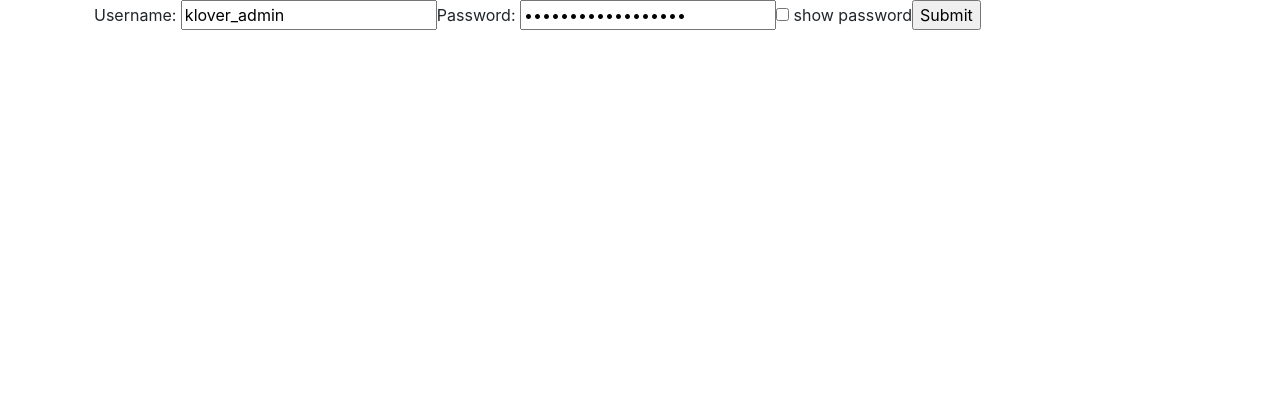
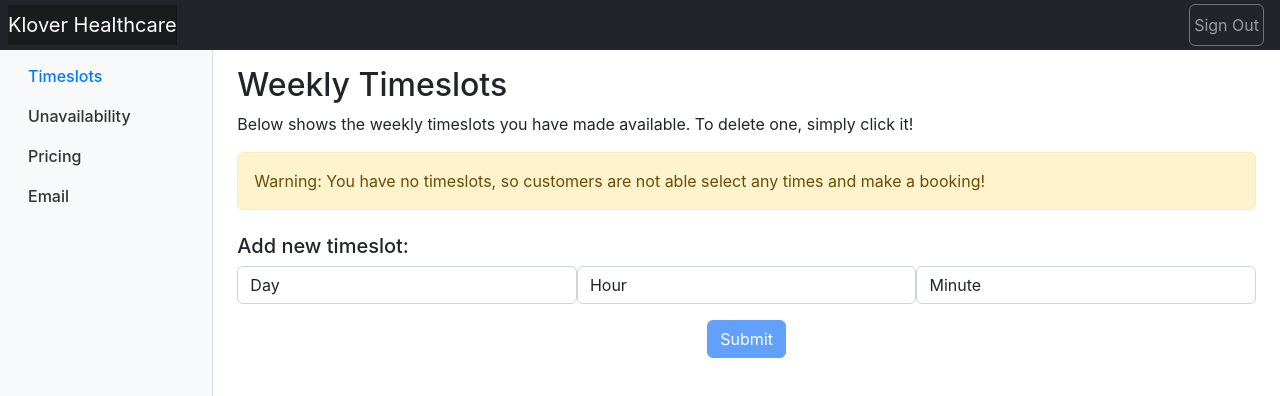
Before and after one commit to ArdalanJaf/klover-health, a React (Create React App) app: page /admin in a window 1280 px wide. Shown: the top 396 px of the page. Built offline with nearby package versions, Linux system fonts and the light colour scheme.

Commit message:
styled Header/Nav, styling admin dashboard

```diff
--- a/src/components/Header.jsx
+++ b/src/components/Header.jsx
@@ -5,19 +5,28 @@ import img from "../assets/panoramic-3094350_1920.jpg";
 function Header() {
   return (
     <div
-      className="container-fluid bg-image"
-      style={{ backgroundImage: `url(${img})` }}
+      className="container-max position-relative mb-4"
+      // style={{ background: `lightblue url(${img}) no-repeat` }}
     >
-      {/* <img src={img} /> */}
-      <h3>Get you the attention you need...</h3>
-      <p>
-        Get an assessment by a fully certified, experienced psychiatrist to get
-        NHS mental health assistance faster.
-      </p>
-      <a href="#products" className="btn btn-primary">
-        Book Now
-      </a>{" "}
-      {/* call to action */}
+      <img src={img} alt="English landscape" className="img-fluid" />
+      <div className="position-absolute top-0 left-0 w-100 h-100 text-center d-flex flex-column justify-content-center">
+        <h1
+          className="mb-4 mx-2 text-white fs-1 fs-md-6"
+          style={{ textShadow: "black 1px 1px 1px" }}
+        >
+          Accelerate your access to NHS mental health support.{" "}
+        </h1>
+        {/* <p>
+          Get an assessment by a fully certified psychiatrist to get NHS mental
+          health assistance faster.
+        </p> */}
+        <div>
+          <a href="#products" className="btn btn-lg btn-primary shadow-lg">
+            Book Now
+          </a>
+        </div>
+        {/* call to action */}
+      </div>
     </div>
   );
 }
--- a/src/components/Nav.jsx
+++ b/src/components/Nav.jsx
@@ -6,7 +6,7 @@ function Nav() {
   const handleNavCollapse = () => setIsNavCollapsed(!isNavCollapsed);
 
   return (
-    <nav className="navbar navbar-expand-sm navbar-light bg-light px-2">
+    <nav className="navbar navbar-expand-sm navbar-light bg-light px-2 sticky-top">
       <a className="navbar-brand" href="#">
         Klover Healthcare
       </a>
--- a/src/components/admin/Admin.jsx
+++ b/src/components/admin/Admin.jsx
@@ -7,10 +7,14 @@ import { setAvailableTs, setTimeslotInfo } from "../../redux/adminSlice";
 import AdminExceptions from "./AdminExceptions";
 import AdminValues from "./AdminValues";
 import AdminLogin from "./AdminLogin";
+import { setLogin } from "../../redux/adminSlice";
+import "bootstrap/dist/js/bootstrap.bundle";
+import "./dashboard.css";
 
 const Admin = () => {
   const dispatch = useDispatch();
-  const [loggedIn, setLoggedIn] = useState(false);
+  const [loggedIn, setLoggedIn] = useState(true);
+  const [screen, setScreen] = useState(0);
 
   const getAvailableTimeslots = async () => {
     try {
@@ -34,17 +38,87 @@ const Admin = () => {
     }
   };
 
+  const handleSignOut = () => {
+    setLoggedIn(false);
+    dispatch(setLogin({ userId: "", token: "" }));
+  };
+
   // useEffect(() => {
   //   getAvailableTimeslots();
   //   getTimeslotInfo();
   // }, []);
 
   return (
-    <div className="container">
-      {!loggedIn && <AdminLogin setLoggedIn={setLoggedIn} />}
-      {loggedIn && <AdminTimeslots getTimeslotInfo={getTimeslotInfo} />}
-      {/* {loggedIn && <AdminExceptions />} */}
-      {/* {loggedIn && <AdminValues />} */}
+    <div className="container-max">
+      <div className="navbar navbar-dark sticky-top bg-dark flex-md-nowrap p-0">
+        <a className="navbar-brand ms-2" href="#">
+          Klover Healthcare
+        </a>
+        <div className="navbar-nav px-3">
+          <div className="nav-item text-nowrap">
+            <button
+              className="nav-link btn btn-outline-secondary my-1 px-1"
+              onClick={handleSignOut}
+              disabled={loggedIn ? false : true}
+            >
+              Sign Out
+            </button>
+          </div>
+        </div>
+      </div>
+      <div className="container-fluid">
+        <div className="row">
+          <nav className="col-12 col-md-2 d-block bg-light sidebar">
+            <div className="sidebar-sticky">
+              <ul className="nav flex-md-column flex-row">
+                <li className="nav-item">
+                  <a
+                    className={`nav-link ${screen === 0 ? "active" : ""}`}
+                    onClick={() => setScreen(0)}
+                  >
+                    Timeslots
+                  </a>
+                </li>
+                <li className="nav-item">
+                  <a
+                    className={`nav-link ${screen === 1 ? "active" : ""}`}
+                    onClick={() => setScreen(1)}
+                  >
+                    Unavailability
+                  </a>
+                </li>
+                <li className="nav-item">
+                  <a
+                    className={`nav-link ${screen === 2 ? "active" : ""}`}
+                    onClick={() => setScreen(2)}
+                  >
+                    Pricing
+                  </a>
+                </li>
+                <li className="nav-item">
+                  <a
+                    className={`nav-link ${screen === 3 ? "active" : ""}`}
+                    onClick={() => setScreen(3)}
+                  >
+                    Email
+                  </a>
+                </li>
+              </ul>
+            </div>
+          </nav>
+          <div
+            role="main"
+            className="ms-md-auto col-12 mt-5 mt-md-0 col-md-10 pt-3 px-4"
+          >
+            {!loggedIn && <AdminLogin setLoggedIn={setLoggedIn} />}
+            {loggedIn && screen === 0 && (
+              <AdminTimeslots getTimeslotInfo={getTimeslotInfo} />
+            )}
+            {loggedIn && screen === 1 && <AdminExceptions />}
+            {/* {loggedIn && <AdminValues />} */}
+          </div>
+        </div>
+      </div>
     </div>
   );
 };
--- a/src/components/admin/AdminTimeslots.jsx
+++ b/src/components/admin/AdminTimeslots.jsx
@@ -90,11 +90,11 @@ function AdminTimeslots() {
 
   return (
     <div>
-      <div>
-        <h3>Weekly Timeslots:</h3>
+      <div className="mb-4">
+        <h2>Weekly Timeslots</h2>
         <p>
-          Below shows the timeslots you have made available. To delete one,
-          simply click it!
+          Below shows the weekly timeslots you have made available. To delete
+          one, simply click it!
         </p>
         {timeslots.length > 0 ? (
           <ul>
@@ -120,21 +120,23 @@ function AdminTimeslots() {
             })}
           </ul>
         ) : (
-          <p>
-            Warning: You have not made any available timeslots, so customers
-            cannot book any sessons!
-          </p>
+          <div className="alert alert-warning">
+            Warning: You have no timeslots, so customers are not able select any
+            times and make a booking!
+          </div>
         )}
       </div>
 
       <div>
         <h5>Add new timeslot:</h5>
+        <div className="d-flex justify-content-between mb-3">
           <select
+            className="form-control"
             id="day"
             value={localTimeslot.day}
             onChange={(e) => handleSelect(e)}
           >
-          <option>Day</option>
+            <option value="">Day</option>
             {days.map((day, i) => (
               <option key={i} value={i}>
                 {day}
@@ -142,11 +144,12 @@ function AdminTimeslots() {
             ))}
           </select>
           <select
+            className="form-control"
             id="hour"
             value={localTimeslot.hour}
             onChange={(e) => handleSelect(e)}
           >
-          <option>Hour</option>
+            <option value="">Hour</option>
             {hour.map((num, i) => (
               <option key={i} value={num}>
                 {makeDoubleDigitStr(num)}
@@ -154,21 +157,24 @@ function AdminTimeslots() {
             ))}
           </select>
           <select
+            className="form-control"
             id="minutes"
             value={localTimeslot.minutes}
             onChange={(e) => {
               handleSelect(e);
             }}
           >
-          <option>Minute</option>
+            <option value="">Minute</option>
             {minutes.map((num, i) => (
               <option key={i} value={num}>
                 {makeDoubleDigitStr(num)}
               </option>
             ))}
           </select>
-
+        </div>
+        <div className="text-center">
           <button
+            className="btn btn-primary"
             type="submit"
             disabled={
               localTimeslot.day && localTimeslot.hour && localTimeslot.minutes
@@ -182,6 +188,7 @@ function AdminTimeslots() {
           >
             Submit
           </button>
+        </div>
       </div>
 
       {/* <button
--- /dev/null
+++ b/src/components/admin/dashboard.css
@@ -0,0 +1,112 @@
+body {
+  font-size: 0.875rem;
+}
+
+.feather {
+  width: 16px;
+  height: 16px;
+  vertical-align: text-bottom;
+}
+
+/*
+   * Sidebar
+   */
+
+.sidebar {
+  position: fixed;
+  top: 0;
+  bottom: 0;
+  left: 0;
+  z-index: 100; /* Behind the navbar */
+  padding: 0;
+  box-shadow: inset 0 -1px 0 rgba(0, 0, 0, 0.1);
+  max-height: 100px;
+}
+
+@media (min-width: 768px) {
+  .sidebar {
+    max-height: 999px;
+    box-shadow: inset -1px 0 0 rgba(0, 0, 0, 0.1);
+  }
+}
+
+.sidebar-sticky {
+  position: -webkit-sticky;
+  position: sticky;
+  top: 48px; /* Height of navbar */
+  height: 48px;
+  padding-top: 0.5rem;
+  overflow-x: hidden;
+  overflow-y: auto; /* Scrollable contents if viewport is shorter than content. */
+}
+
+@media (min-width: 768px) {
+  .sidebar-sticky {
+    height: calc(100vh - 48px);
+  }
+}
+
+.sidebar .nav-link {
+  font-weight: 500;
+  color: #333;
+  cursor: pointer;
+}
+
+.sidebar .nav-link .feather {
+  margin-right: 4px;
+  color: #999;
+}
+
+.sidebar .nav-link.active {
+  color: #007bff;
+}
+
+.sidebar .nav-link:hover .feather,
+.sidebar .nav-link.active .feather {
+  color: inherit;
+}
+
+.sidebar-heading {
+  font-size: 0.75rem;
+  text-transform: uppercase;
+}
+
+/*
+   * Navbar
+   */
+
+.navbar-brand {
+  padding-top: 0.75rem;
+  padding-bottom: 0.75rem;
+  font-size: 1rem;
+  background-color: rgba(0, 0, 0, 0.25);
+  box-shadow: inset -1px 0 0 rgba(0, 0, 0, 0.25);
+}
+
+.navbar .form-control {
+  padding: 0.75rem 1rem;
+  border-width: 0;
+  border-radius: 0;
+}
+
+.form-control-dark {
+  color: #fff;
+  background-color: rgba(255, 255, 255, 0.1);
+  border-color: rgba(255, 255, 255, 0.1);
+}
+
+.form-control-dark:focus {
+  border-color: transparent;
+  box-shadow: 0 0 0 3px rgba(255, 255, 255, 0.25);
+}
+
+/*
+   * Utilities
+   */
+
+.border-top {
+  border-top: 1px solid #e5e5e5;
+}
+.border-bottom {
+  border-bottom: 1px solid #e5e5e5;
+}
```
Also changed, not shown: src/components/Header copy.jsx (deleted, +0 -111 lines). Lines whose indentation alone changed are shown as unchanged.
